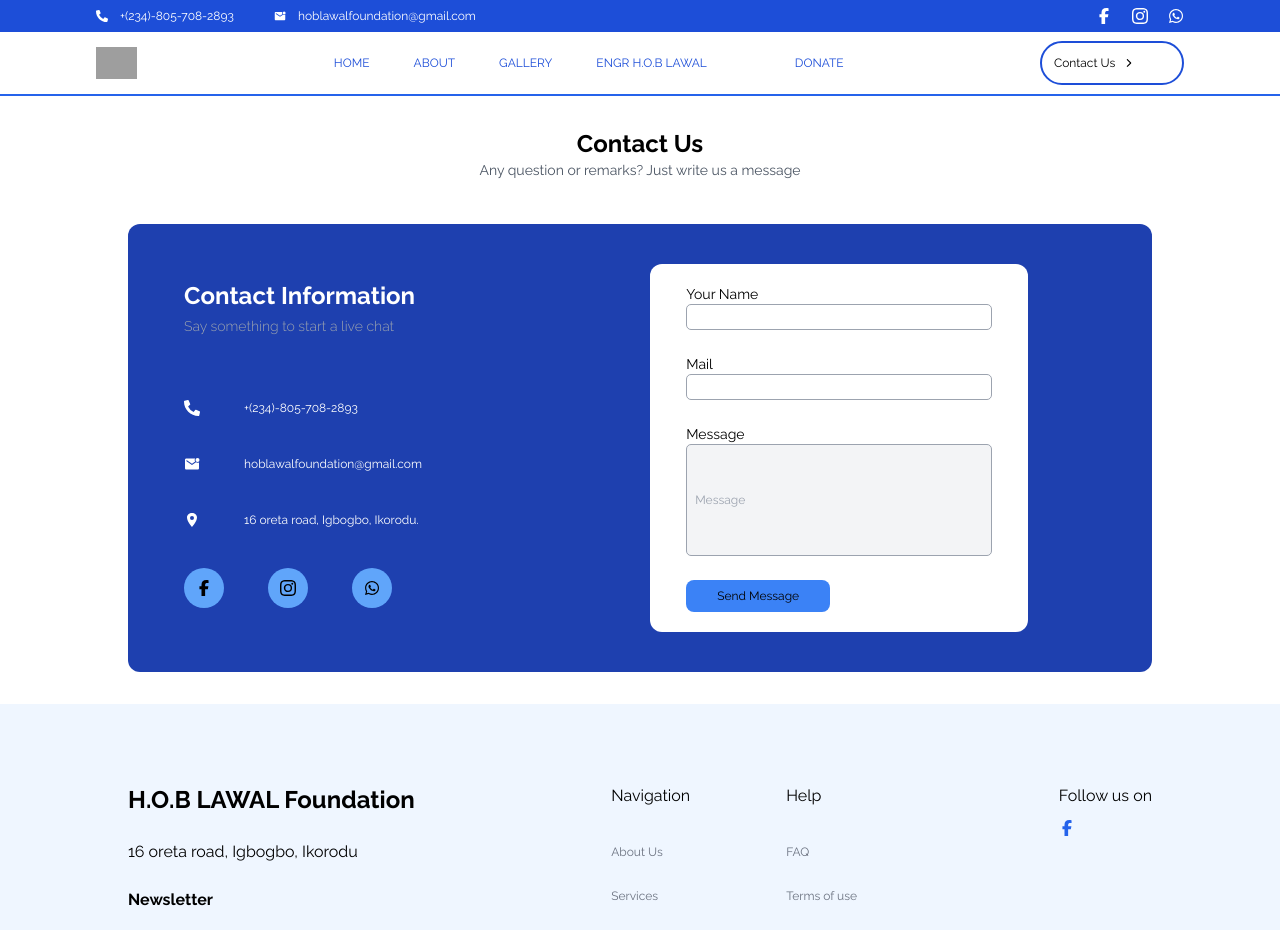
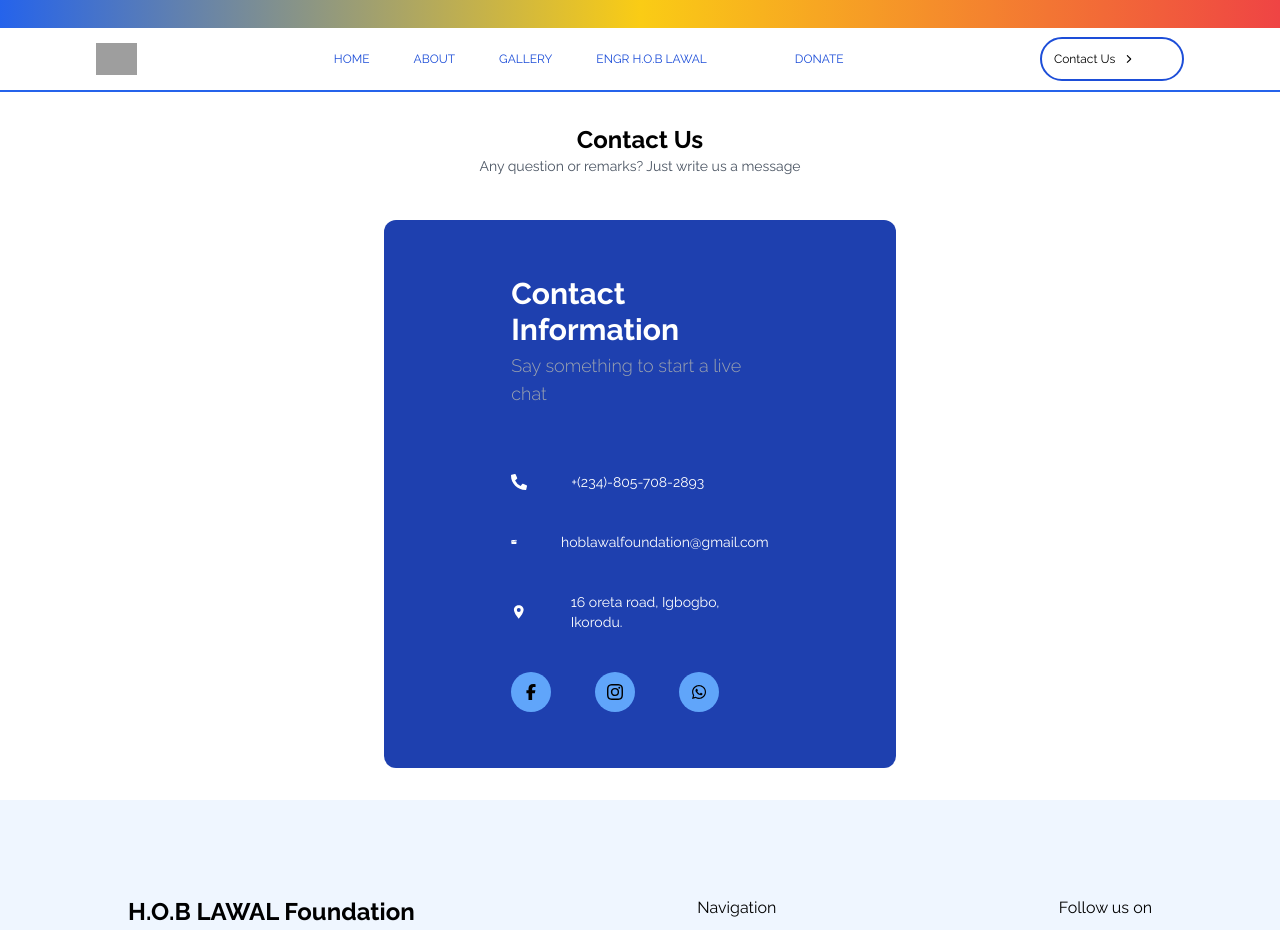
Before and after one commit to dimeji003/hoblawalfoundation, a Next.js app: page /contactus in a window 1280 px wide. Shown: the top 930 px of the page. Built offline with nearby package versions, Linux system fonts and the light colour scheme; grey boxes are pictures that could not be loaded.

Commit message:
fix: edit files

```diff
--- a/src/app/components/Footer.jsx
+++ b/src/app/components/Footer.jsx
@@ -1,16 +1,23 @@
 import React from 'react'
 import { GoArrowRight } from "react-icons/go";
 import { FaFacebookF } from "react-icons/fa6";
+import { FaPhoneAlt } from "react-icons/fa";
+import { IoMdMailUnread } from "react-icons/io";
+import Link from 'next/link';
+import Image from 'next/image';
 
 
 export default function Footer() {
   return (
-    <div className='md:py-20 bg-blue-50 md:px-32 p-9 flex md:flex-row flex-col gap-10 justify-between'>
+    <div className='bg-blue-50 py-4'>
+
+        <div className='md:py-20  md:px-32 p-9 flex md:flex-row flex-col gap-10 justify-between'>
             <div className='flex flex-col gap-6'>
                 <h1 className='font-bold text-2xl'>H.O.B LAWAL Foundation</h1>
                 <p>16 oreta road, Igbogbo, Ikorodu</p>
-            <h2 className='font-bold'>Newsletter</h2>
-            <div className='border-b border-blue-600 flex flex-row items-center w-60 justify-between'><input type="email" className='bg-blue-50 text-sm py-1' placeholder='Input your email'/><GoArrowRight className='text-blue-700 font-extrabold' /></div>
+                <div className='border border-blue-600 w-[40%] rounded-lg'><Image src="/gallery5.jpg" height={200} width={200} /></div>
+
+
 
 
             </div>
@@ -25,12 +32,7 @@ export default function Footer() {
                     <p className='text-xs text-gray-500'>Contact Us</p>
                     <p className='text-xs text-gray-500'>Home</p>
                 </div>
-            <div className='flex gap-7 flex-col'>
-                <h2>Help</h2>
-                <p className='mt-2 text-xs text-gray-500'>FAQ</p>
-                <p className='text-xs text-gray-500'>Terms of use</p>
-                <p className='text-xs text-gray-500'>Privacy policy</p>
-            </div>
+
             </div>
 
 
@@ -40,13 +42,18 @@ export default function Footer() {
                 <div className='flex flex-col gap-3'>
                     <h2>Follow us on</h2>
                     <div className='flex flex-row gap-5 items-center'>
+                    <Link href="https://www.facebook.com/profile.php?id=100080090636438&mibextid=kFxxJD">
                     <div><FaFacebookF className='text-blue-600'/></div>
+                    </Link>
                     <div></div>
                     <div></div>
 
                     </div>
                 </div>
+
         </div>
 
+                <p className='text-center text-xs flex lg:flex-row flex-col items-center gap-4 lg:w-[45%] m-auto text-gray-500'>Site Developed by Lawal Oladimeji <div className='flex flex-row items-center gap-1'><FaPhoneAlt className='text-blue-600'/>: <span>+(234)-816-390-1595</span></div><div className='flex flex-row items-center gap-1'><IoMdMailUnread className='text-blue-600'/><span>oladimejilawal14@gmail.com</span></div> </p>
+    </div>
   )
 }
--- a/src/app/components/Main.jsx
+++ b/src/app/components/Main.jsx
@@ -10,8 +10,8 @@ import Link from 'next/link';
 export default function page() {
   return (
     <div>
-    <div className='px-9 flex md:flex-row flex-col gap-12 m-auto items-center md:px-24 py-8 pb-32 border-b-2 border-gray-400 place-content-center'>
-        <div className='flex flex-col gap-3 md:w-[40%]'>
+    <div className='px-9 flex md:flex-row flex-col gap-12 md:gap-5 m-auto items-center lg:px-24 md:w-[95%] py-8 pb-32 border-b-2 border-gray-400 place-content-center'>
+        <div className='flex flex-col gap-3 lg:w-[40%] md:w-[60%]'>
             <p className='text-red-700 text-xs font-bold'>MISSION</p>
             <h1 className='text-3xl text-black m-auto font-bold '>Lets help and Make People Smile by <span className='text-red-700'>Giving</span></h1>
             <p className='text-sm text-gray-500'>Through collaborative efforts and sustainable initiatives, we strive to empower individuals and foster positive social change, ultimately creating a more equitable and inclusive society.</p>
@@ -19,7 +19,7 @@ export default function page() {
             <button className=' bg-blue-800 w-32 h-9 p-1 text-xs rounded-[6px] text-white md:mt-5'>DONATE NOW</button>
             </Link>
         </div>
-        <div className='md:w-[50%]'><Image src= '/homepicture.jpg' alt="hob lawal foundation" height={200} width={200} className='w-[90%] md:w-[80%] md:h-72 m-auto md:mt-10 ' /></div>
+        <div className='md:w-[70%] lg:h-64 lg:w-[40%] '><Image src= '/homepicture.jpg' alt="hob lawal foundation" height={300} width={200} className='w-[90%] md:w-[80%] lg:w-[100%] md:h-72 lg:h-[100%] m-auto  ' /></div>
 
 
 
@@ -28,20 +28,20 @@ export default function page() {
 
 
         <div className='grid lg:grid-cols-3 grid-cols-1 gap-4 py-20 w-[80%] m-auto mt-[-140px]'>
-            <div className='flex flex-col items-center gap-3 bg-gray-300 p-5 rounded-[4px] shadow-xl'>
-            <FaHandBackFist className='text-5xl text-yellow-500' />
+            <div className='flex flex-col items-center gap-3 bg-blue-100 p-5 rounded-[4px] shadow-xl'>
+            <FaHandBackFist className='text-5xl text-blue-700' />
             <h2 className='flex flex-row gap-2 items-center'><GoDotFill className='text-red-700' />Empowerment<GoDotFill className='text-red-700'/></h2>
             <p className='text-sm text-gray-500 text-center'> Providing necessary tools for the skilled</p>
 
 
             </div>
-            <div className='flex flex-col items-center gap-3 bg-gray-300 p-5 rounded-[4px] shadow-xl'>
-                <SiBookstack className='text-5xl text-yellow-500'/>
+            <div className='flex flex-col items-center gap-3  p-5 rounded-[4px] bg-yellow-100 shadow-xl'>
+                <SiBookstack className='text-5xl text-blue-700'/>
                 <h2 className='flex flex-row gap-2 items-center'><GoDotFill className='text-red-700'/>Scholarship<GoDotFill className='text-red-700'/></h2>
                 <p className='text-sm text-gray-500'>Granting Scholarships to Indigents</p>
             </div>
-            <div className='flex flex-col items-center gap-3 bg-gray-300 p-5 rounded-[4px] shadow-xl'>
-            <GiLindenLeaf className='text-5xl text-yellow-500'/>
+            <div className='flex flex-col items-center gap-3 bg-red-100 p-5 rounded-[4px] shadow-xl'>
+            <GiLindenLeaf className='text-5xl text-blue-700'/>
             <h2 className='flex flex-row gap-2 items-center'><GoDotFill className='text-red-700'/>Environment<GoDotFill className='text-red-700'/></h2>
             <p className='text-sm text-gray-500'>Helping to live life cleaner</p>
 
--- a/src/app/components/Subnav.jsx
+++ b/src/app/components/Subnav.jsx
@@ -4,20 +4,12 @@ import { IoMdMailUnread } from "react-icons/io";
 import { FaFacebookF } from "react-icons/fa6";
 import { BsInstagram } from "react-icons/bs";
 import { FaWhatsapp } from "react-icons/fa6";
+import Link from 'next/link';
 
 export default function Subnav(){
   return (
-    <div className='md:flex hidden flex-row h-8 justify-between px-24 bg-blue-700'>
-        <div className='flex flex-row gap-10 items-center text-white text-xs'>
-            <div className='flex flex-row items-center gap-3'><FaPhoneAlt /> +(234)-805-708-2893</div>
-            <div className='flex flex-row items-center gap-3'><IoMdMailUnread />hoblawalfoundation@gmail.com</div>
-        </div>
-        <div className='flex flex-row gap-5 items-center text-white'>
-        <FaFacebookF />
-        <BsInstagram />
-        <FaWhatsapp />
+    <div className='md:flex flex flex-row sm:h-7 h-4 justify-between px-24 bg-gradient-to-r from-blue-600 via-yellow-400 to-red-500'>
 
-        </div>
     </div>
   )
 }
--- a/src/app/contactus/page.jsx
+++ b/src/app/contactus/page.jsx
@@ -13,34 +13,25 @@ export default function page() {
         <h1 className='text-center font-bold text-2xl'>Contact Us</h1>
         <p className='text-sm text-gray-600 text-center'>Any question or remarks? Just write us a message</p>
 
-        <div className='flex lg:flex-row flex-col gap-32 rounded-xl lg:w-[80%] w-[90%] md:w-[60%] m-auto mt-11 p-10 bg-blue-800'>
-            <div className='flex flex-col p-4'>
-                <h1 className='text-2xl font-bold text-white'>Contact Information</h1>
-                <p className='text-sm font-light text-gray-400 mt-1'>Say something to start a live chat</p>
+        <div className='flex lg:flex-row flex-col gap-32 rounded-xl lg:w-[40%] w-[90%] md:w-[60%] m-auto mt-11 p-10 bg-blue-800'>
+            <div className='flex flex-col p-4 w-[67%] m-auto'>
+                <h1 className='text-3xl font-bold text-white'>Contact Information</h1>
+                <p className='text-lg font-light text-gray-400 mt-1'>Say something to start a live chat</p>
                 <div className='flex flex-col gap-10 mt-16'>
 
-                 <div className='flex flex-row md:gap-11 gap-5 items-center text-white'><FaPhoneAlt /> <p className='text-xs'>+(234)-805-708-2893</p></div>
-                 <div className='flex flex-row md:gap-11 gap-5 items-center text-white'><IoMdMailUnread /><p className='text-xs'>hoblawalfoundation@gmail.com</p></div>
-                 <div className='flex flex-row md:gap-11 gap-5 items-center text-white'><IoLocationSharp /><p className='text-xs'>16 oreta road, Igbogbo, Ikorodu.</p></div>
+                    <Link href="tel:+(234)-805-708-2893">
+                 <div className='flex flex-row md:gap-11 gap-5 items-center text-white'><FaPhoneAlt /> <p className='text-sm'>+(234)-805-708-2893</p></div>
+                    </Link>
+
+
+                 <Link href="mailto:hoblawalfoundation@gmail.com">
+                 <div className='flex flex-row md:gap-11 gap-5 items-center text-white'><IoMdMailUnread /><p className='text-sm'>hoblawalfoundation@gmail.com</p></div>
+                 </Link>
+                 <div className='flex flex-row md:gap-11 gap-5 items-center text-white'><IoLocationSharp /><p className='text-sm'>16 oreta road, Igbogbo, Ikorodu.</p></div>
                 </div>
                 <div className='flex flex-row gap-11 mt-10'><Link href='https://www.facebook.com/profile.php?id=100080090636438&mibextid=kFxxJD' className='bg-blue-400 rounded-full p-3'><span ><FaFacebookF /></span></Link><span className='bg-blue-400 rounded-full p-3'><BsInstagram /></span><span className='bg-blue-400 rounded-full p-3'> <FaWhatsapp /></span></div>
             </div>
-            <div className='bg-white m-auto py-5 px-5  lg:px-9 w-[90%] lg:w-[40%] rounded-xl flex flex-col gap-6'>
-                <div className='w-[100%] m-auto'>
-                    <p className='text-sm'>Your Name</p>
-                    <input type="text" className='border border-gray-400 rounded-[5px] w-[100%]'/>
-                </div>
-                <div>
-                    <p className='text-sm'>Mail</p>
-                    <input type="email" className='border border-gray-400 rounded-[5px] w-[100%]'/>
-                </div>
-                <div>
-                    <p className='text-sm'>Message</p>
-                    <input type="text" className='border border-gray-400 rounded-[5px] bg-gray-100 p-2 h-28 text-xs w-[100%]' placeholder='Message'/>
 
-                </div>
-                <div className='text-center float-right text-xs p-2 rounded-lg  bg-blue-500 w-36'>Send Message</div>
-            </div>
         </div>
     </div>
   )
```
Lines whose indentation alone changed are shown as unchanged.
